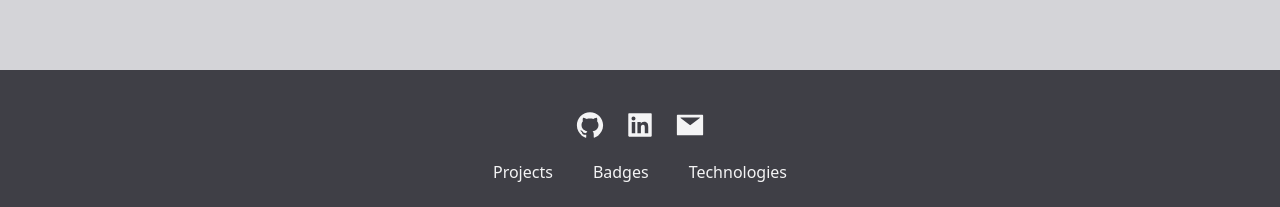
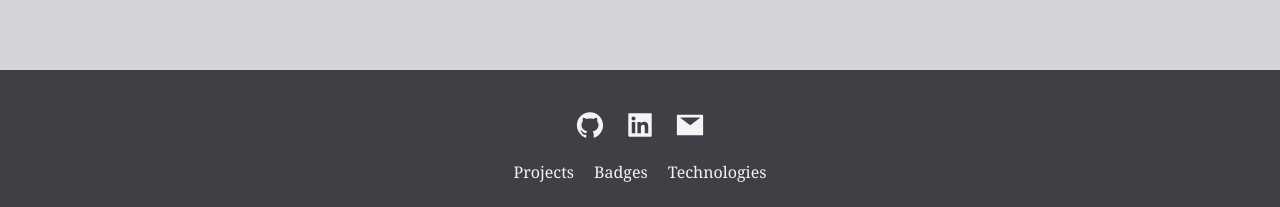
Before and after one commit to Genevive-Mbesi/Portfolio, a React (Create React App) app in the folder portfolio/: page / in a window 1280 px wide. Shown: the part 3676-3883 px from the top of the page. Built offline with nearby package versions, Linux system fonts and the light colour scheme.

Commit message:
proficiency

```diff
--- a/portfolio/src/components/footer.jsx
+++ b/portfolio/src/components/footer.jsx
@@ -7,7 +7,7 @@ const Footer = () => {
 
   return (
     <div>
-      <footer className="text-zinc-100 bg-zinc-700 mt-10 pt-10">
+      <footer className="text-zinc-100 font-serif bg-zinc-700 mt-10 pt-10">
         <div
           id="footer"
           className="container mx-auto  flex items-center justify-center flex gap-5 text-3xl text-zinc-100 pt-10"
@@ -24,10 +24,10 @@ const Footer = () => {
         </div>
         <div>
           <ul className=" flex justify-center pt-5">
-            <li className="mr-10 ">
+            <li className="mr-5 ">
               <Link to="/projects">Projects</Link>
             </li>
-            <li className="mr-10 ">
+            <li className="mr-5 ">
               <Link to="/associations">Badges</Link>
             </li>
             <li className="">
```
